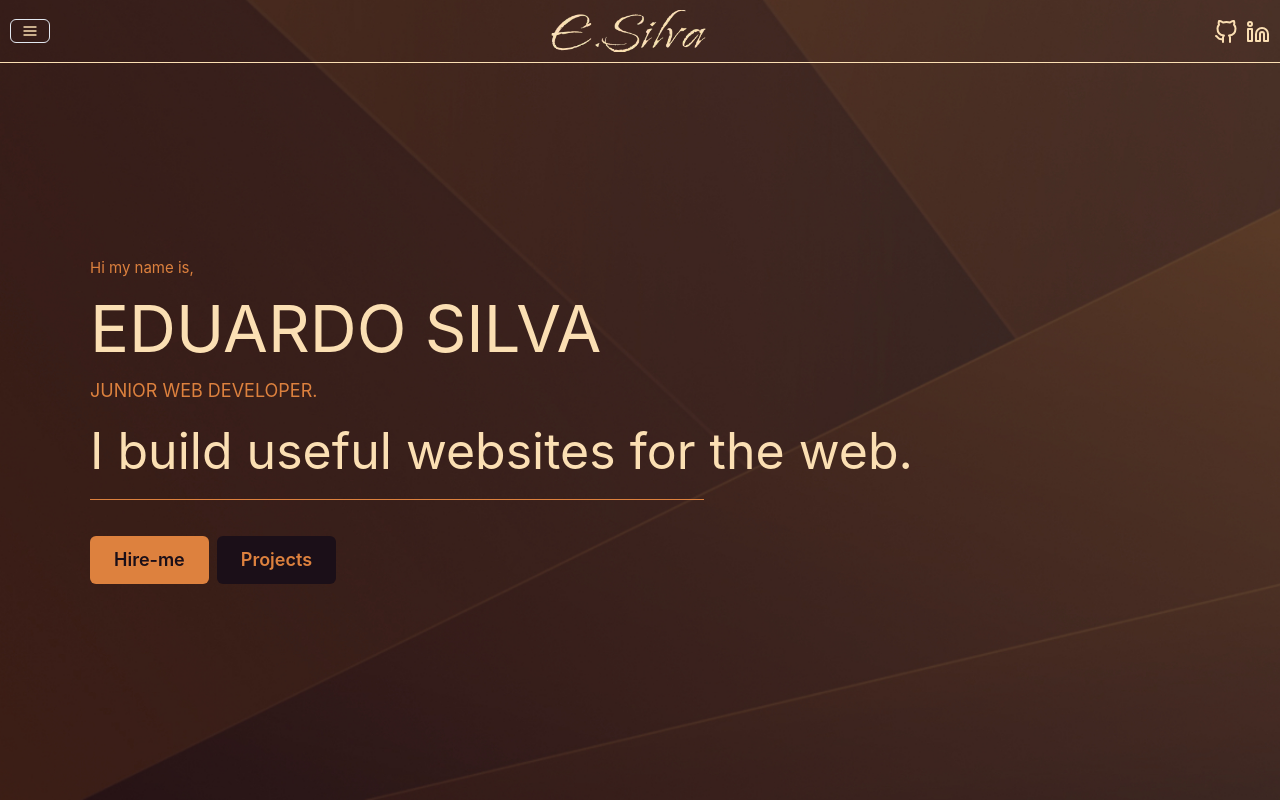
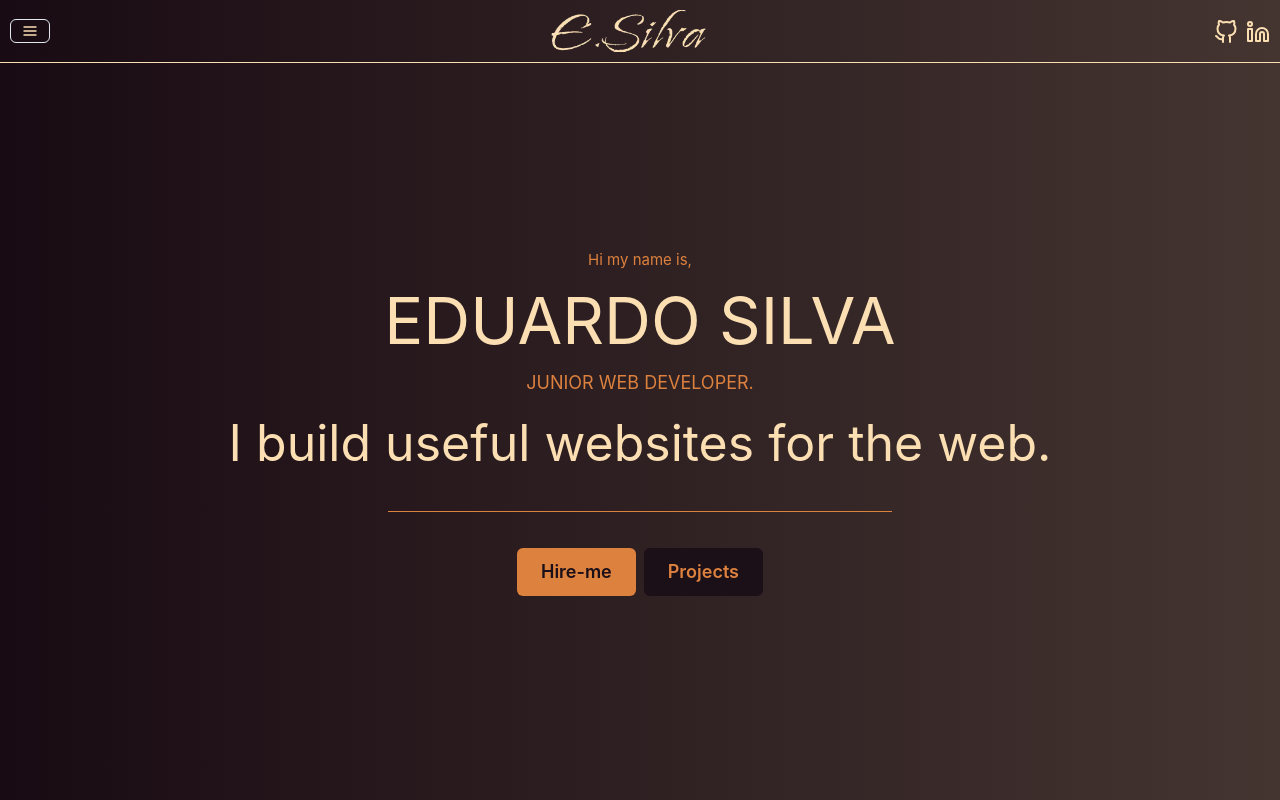
Before and after one commit to EduardoSilvaNLC/brownPortfoliov1, a React (Vite) app: page / in a window 1280 px wide. Shown: the top 800 px of the page. Built offline with nearby package versions, Linux system fonts and the light colour scheme.

Commit message:
Added animation to hero component

```diff
--- a/src/App.jsx
+++ b/src/App.jsx
@@ -1,8 +1,6 @@
 import React from "react";
 import Navbar from "./components/Navbar";
 import Hero from "./components/Hero";
-import { Stack } from "@chakra-ui/react";
-import fd from "./assets/fd6.jpg";
 import "./App.css";
 import About from "./components/About";
 import RecentlyTech from "./components/RecentlyTech";
@@ -14,18 +12,8 @@ import Copyrigth from "./components/Copyrigth";
 const App = () => {
   return (
     <>
-      <Stack
-        className="back"
-        bgImage={fd}
-        bgRepeat="no-repeat"
-        bgSize="cover"
-        objectFit="cover"
-        h="100vh"
-        bgPos="bottom"
-      >
-        <Navbar />
-        <Hero />
-      </Stack>
+      <Navbar />
+      <Hero />
       <About />
       <RecentlyTech />
       <GameHub />
--- a/src/components/About.jsx
+++ b/src/components/About.jsx
@@ -1,4 +1,4 @@
-import { Box, Icon, Image, SimpleGrid, Text } from "@chakra-ui/react";
+import { Box, Image, SimpleGrid, Text } from "@chakra-ui/react";
 import React, { useRef, useEffect } from "react";
 import { gsap } from "gsap";
 import { ScrollTrigger } from "gsap/ScrollTrigger";
--- a/src/components/Hero.jsx
+++ b/src/components/Hero.jsx
@@ -1,43 +1,76 @@
 import { Box, Button, Image, Link, Stack, Text } from "@chakra-ui/react";
 import borda from "../assets/borda.webp";
 import { gsap } from "gsap";
-
-const gsapFade = () => {
-  gsap.from("#heroi", {
-    duration: 3.3,
-    opacity: 0,
-    ease: "back.out(1.7)",
-    y: 300,
-  });
-};
+import { useEffect, useRef } from "react";
 
 const handleProject = () => {
   gsap.to(window, { duration: 1, scrollTo: "#projects" });
 };
 
 const Hero = () => {
+  const heroAnime = useRef();
+  const firstEntrance = useRef();
+  const secondEntrance = useRef();
+  const titleShow = useRef();
+  const thirdEntrance = useRef();
+  const hireMe = useRef();
+
+  useEffect(() => {
+    let ctx = gsap.context(() => {
+      gsap.from(firstEntrance.current, { opacity: 0, y: -70, duration: 1.2 });
+      gsap.from(secondEntrance.current, {
+        opacity: 0,
+        y: 70,
+        duration: 1.5,
+        delay: 2,
+      });
+      gsap.from(thirdEntrance.current, {
+        opacity: 0,
+        y: 90,
+        duration: 1.5,
+        delay: 3,
+      });
+      gsap.from(titleShow.current, { opacity: 0, duration: 1.3, delay: 1.5 });
+      gsap.from(hireMe.current, {
+        opacity: 0,
+        x: -40,
+        duration: 1.3,
+        delay: 1.5,
+      });
+    }, heroAnime); // <- IMPORTANT! Scopes selector text
+    return () => ctx.revert();
+  }, []);
+
   return (
-    <Stack spacing={2} padding="10px" id="heroi" onLoad={gsapFade}>
+    <Stack
+      textAlign="center"
+      spacing={2}
+      padding="10px"
+      //onLoad={gsapFade}
+      h="100vh"
+    >
       <Box
         pos={{ base: "relative", md: "relative" }}
         top={{ base: "24vh", md: "22vh" }}
-        ml={{ md: "80px" }}
       >
         <Text
           fontSize={{ base: "12px", md: "sm", lg: "14px", xl: "15px" }}
           color="#DD813E"
+          ref={firstEntrance}
         >
           Hi my name is,
         </Text>
         <Text
           fontSize={{ base: "35px", md: "6xl", lg: "60px", xl: "65px" }}
           color="#FBDFB3"
+          ref={titleShow}
         >
           EDUARDO SILVA
         </Text>
         <Text
           fontSize={{ base: "12px", md: "2xl", lg: "16px", xl: "18px" }}
           color="#DD813E"
+          ref={secondEntrance}
         >
           JUNIOR WEB DEVELOPER.
         </Text>
@@ -45,16 +78,12 @@ const Hero = () => {
           mt={{ base: "10px" }}
           fontSize={{ base: "20px", md: "4xl", lg: "40px", xl: "50px" }}
           color="#FBDFB3"
+          ref={thirdEntrance}
         >
           I build useful websites for the web.
         </Text>
-        <Image
-          mt={{ base: "10px" }}
-          w={{ base: "75%", md: "80%", lg: "65%", xl: "52%" }}
-          h="1px"
-          src={borda}
-        />
-        <Box mt={{ base: 6, lg: 9 }}>
+        <Image w="40%" m="30px auto" h="1px" src={borda} />
+        <Box mt={{ base: 6, lg: 9 }} ref={hireMe}>
           <Link href="mailto:eduardo@eduardosilvanlc.com" isExternal>
             <Button
               bgColor="#DD813E"
```
Also changed, not shown: src/assets/fd6.jpg (deleted).
